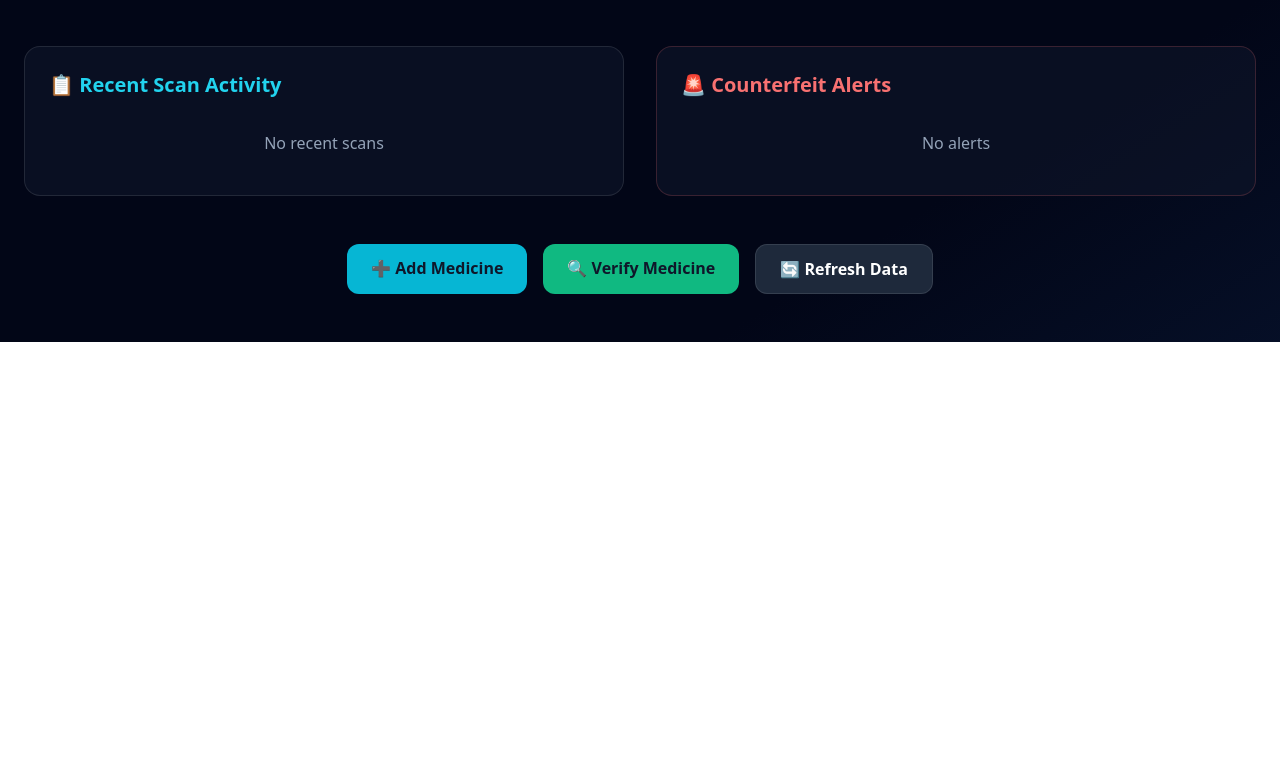
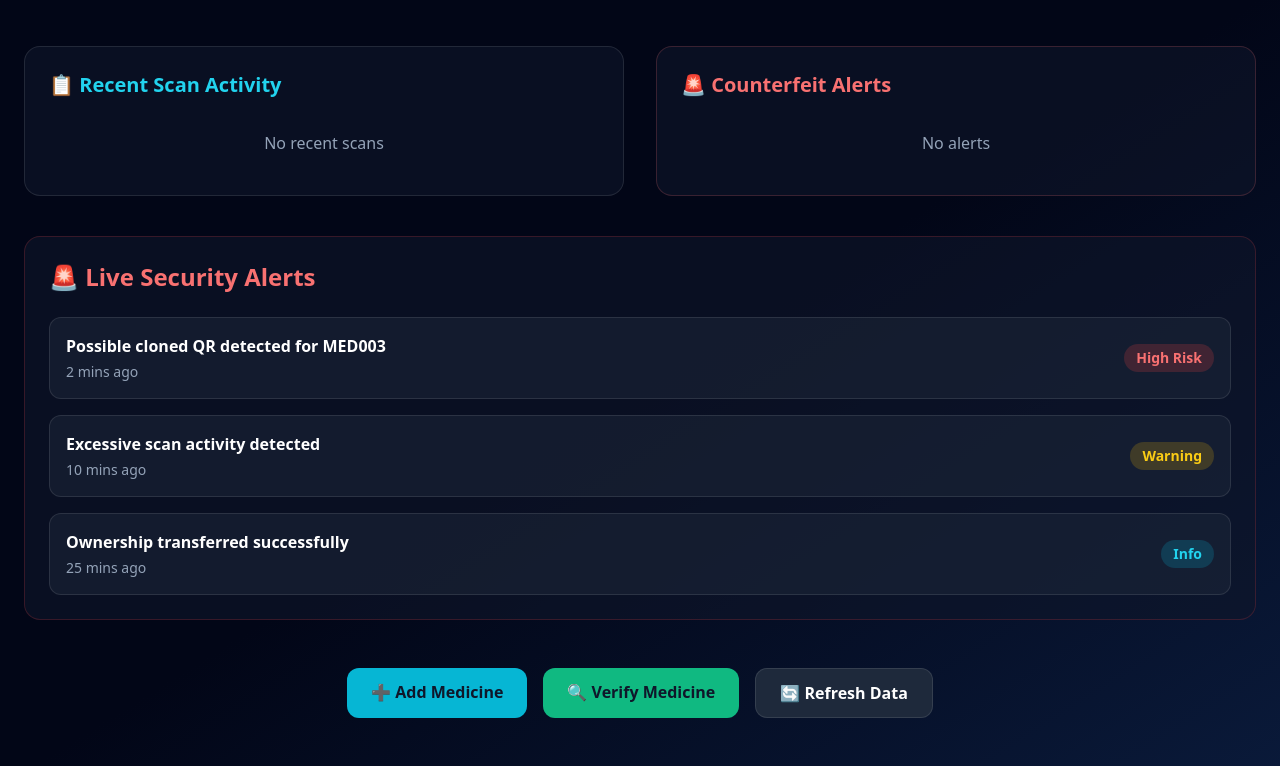
Before and after one commit to Soujana77/Blockchain-counterfeit-tracking, a React app in the folder frontend/: page /admin in a window 1280 px wide. Shown: the part 814-1580 px from the top of the page. Before the commit the page ends 1156 px from the top, so only its background shows below. Built offline with nearby package versions, Linux system fonts and the light colour scheme; the HTML template or start-up script is replaced by a standard one.

Commit message:
Added live security alerts to admin analytics dashboard

```diff
--- a/frontend/src/pages/AdminDashboard.jsx
+++ b/frontend/src/pages/AdminDashboard.jsx
@@ -77,6 +77,27 @@ const suspiciousData = [
   {
     name: "Suspicious",
     value: analytics.suspiciousCount
+  }
+];
+// 🚨 Live Alert Feed
+const liveAlerts = [
+
+  {
+    type: "High Risk",
+    message: "Possible cloned QR detected for MED003",
+    time: "2 mins ago"
+  },
+
+  {
+    type: "Warning",
+    message: "Excessive scan activity detected",
+    time: "10 mins ago"
+  },
+
+  {
+    type: "Info",
+    message: "Ownership transferred successfully",
+    time: "25 mins ago"
   }
 ];
 
@@ -263,7 +284,61 @@ const suspiciousData = [
           </div>
         </div>
       )}
+{/* 🚨 Live Security Alerts */}
+<div className="max-w-7xl mx-auto mt-10">
 
+  <div className="bg-slate-900/60 border border-red-500/20 rounded-2xl p-6">
+
+    <h3 className="text-2xl font-bold text-red-400 mb-6">
+
+      🚨 Live Security Alerts
+
+    </h3>
+
+    <div className="space-y-4">
+
+      {liveAlerts.map((alert, index) => (
+
+        <div
+          key={index}
+          className="p-4 rounded-xl border border-white/10 bg-slate-800/50 flex justify-between items-center"
+        >
+
+          <div>
+
+            <p className="font-semibold text-white">
+              {alert.message}
+            </p>
+
+            <p className="text-sm text-slate-400 mt-1">
+              {alert.time}
+            </p>
+
+          </div>
+
+          <span
+            className={`px-3 py-1 rounded-full text-sm font-semibold
+              ${
+                alert.type === "High Risk"
+                  ? "bg-red-500/20 text-red-400"
+                  : alert.type === "Warning"
+                  ? "bg-yellow-500/20 text-yellow-400"
+                  : "bg-cyan-500/20 text-cyan-400"
+              }`}
+          >
+
+            {alert.type}
+
+          </span>
+
+        </div>
+      ))}
+
+    </div>
+
+  </div>
+
+</div>
       {/* Quick Actions */}
       <div className="max-w-7xl mx-auto mt-12">
         <div className="flex flex-wrap gap-4 justify-center">
```
